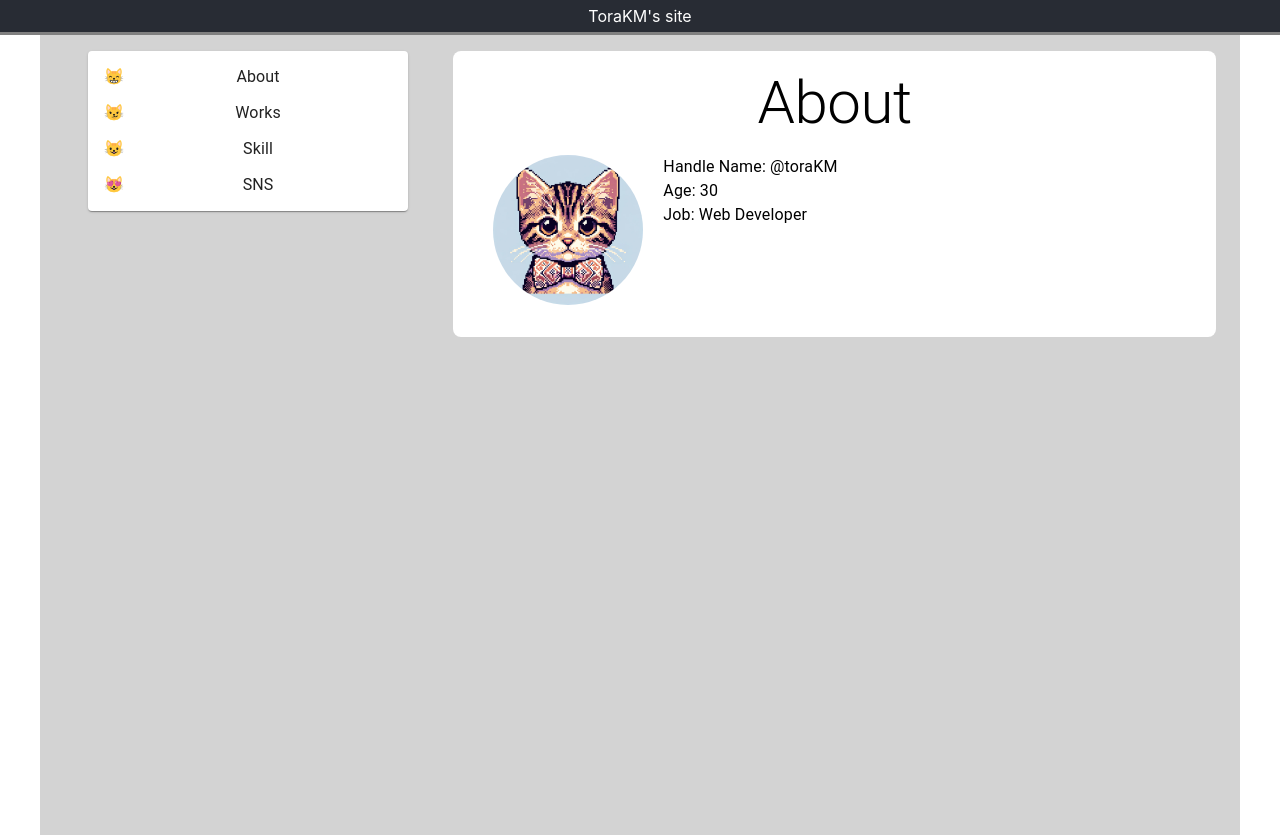
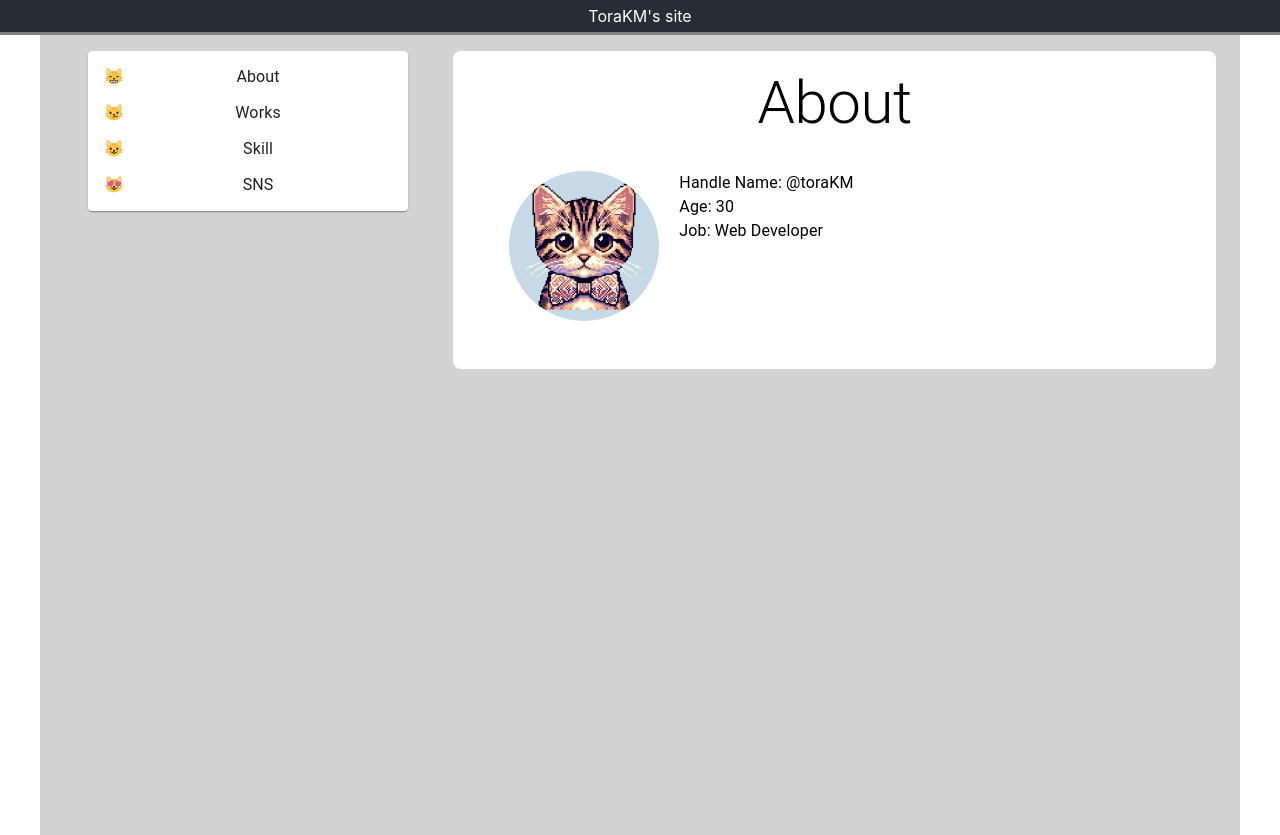
Before and after one commit to KM0912/portfolio, a React (Create React App) app: page / in a window 1280 px wide. Built offline with nearby package versions, Linux system fonts and the light colour scheme.

Commit message:
AboutコンポーネントにuseMemoを追加し、Contentsコンポーネントを追加

```diff
--- a/src/components/organisms/About.tsx
+++ b/src/components/organisms/About.tsx
@@ -1,6 +1,7 @@
-import React from "react";
+import React, { useMemo } from "react";
 import { styled, Box, Typography } from "@mui/material";
 import { calcAge } from "../../utils/ageCalculator";
+import Contents from "./Contents";
 
 const StyledBox = styled(Box)({
   padding: "16px",
@@ -23,22 +24,20 @@ type Props = {
   birthday: string;
 };
 
-const About: React.FC<Props> = ({ birthday }) => {
-  return (
-    <>
-      <Typography variant="h2">About</Typography>
+const About = ({ birthday }: Props): JSX.Element => {
+  const age = useMemo(() => calcAge(new Date(birthday)), [birthday]);
+  const contents = (
     <StyledBox>
       <StyledImg src="images/icon.webp" alt="icon" />
       <LeftAlignedBox>
         <Typography variant="body1">Handle Name: @toraKM</Typography>
-          <Typography variant="body1">
-            Age: {calcAge(new Date(birthday))}
-          </Typography>
+        <Typography variant="body1">Age: {age}</Typography>
         <Typography variant="body1">Job: Web Developer</Typography>
       </LeftAlignedBox>
     </StyledBox>
-    </>
   );
+
+  return <Contents title="About" contents={contents} />;
 };
 
 export default About;
--- /dev/null
+++ b/src/components/organisms/Contents.tsx
@@ -0,0 +1,25 @@
+import { Box, Typography } from "@mui/material";
+import { styled } from "@mui/system";
+import React from "react";
+
+const StyledBox = styled(Box)({
+  padding: "16px",
+  display: "flex",
+  gap: "1.25rem",
+});
+
+type Props = {
+  title: string;
+  contents: React.ReactNode;
+};
+
+const Contents = ({ title, contents }: Props): JSX.Element => {
+  return (
+    <>
+      <Typography variant="h2">{title}</Typography>
+      <StyledBox>{contents}</StyledBox>
+    </>
+  );
+};
+
+export default Contents;
```
Lines whose indentation alone changed are shown as unchanged.
